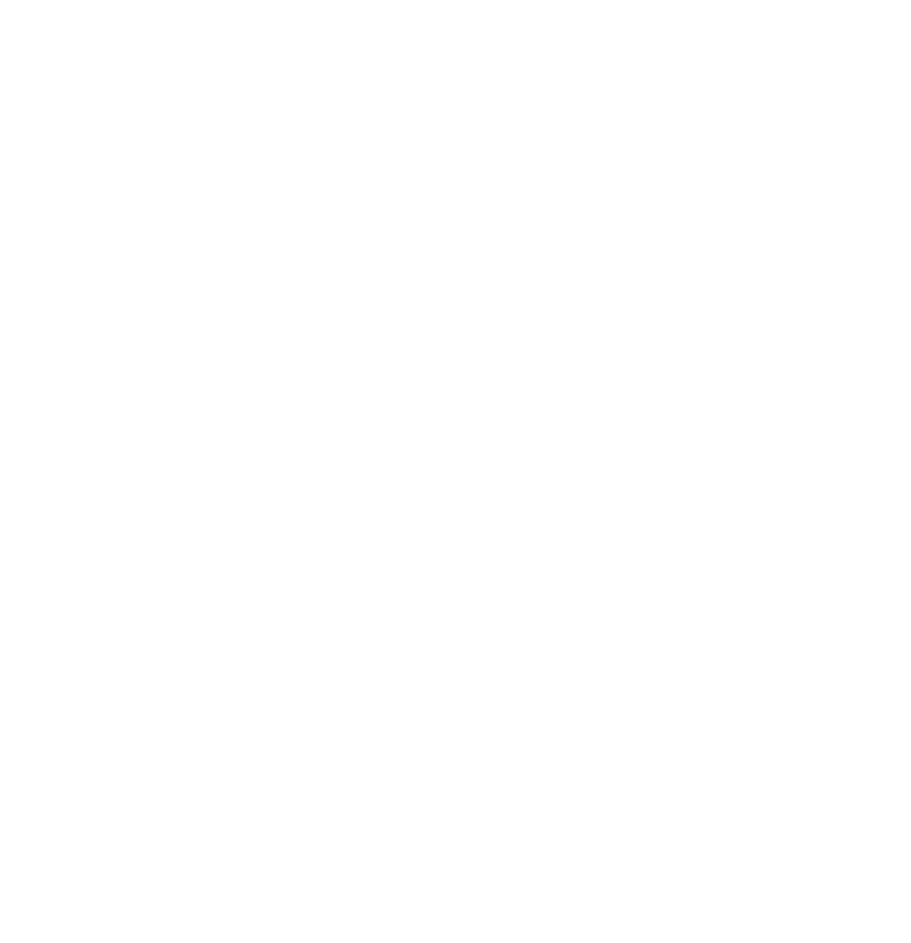
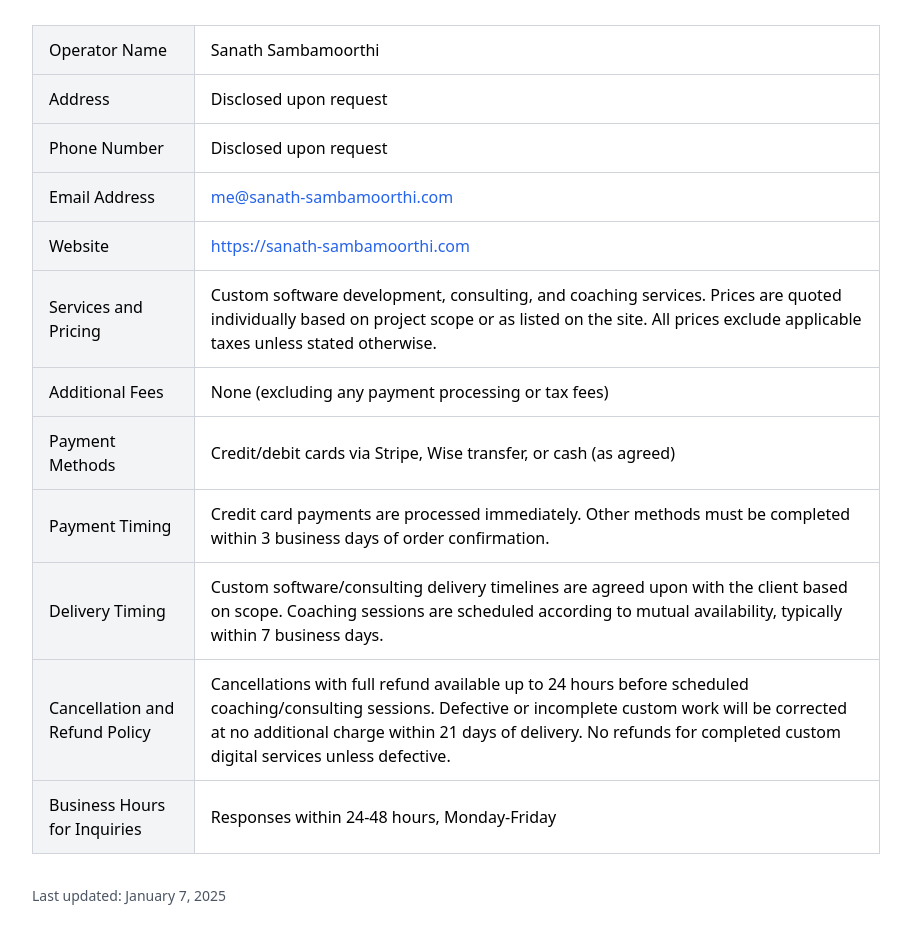
Before and after one commit to Gadget-Software/website, a SvelteKit app: page /commerce-disclosure in a window 1280 px wide. Before the commit this address had no page. Shown: the part 243-1186 px from the top of the page, without its empty margins (184-1095 px from the left). Before the commit the page ends 800 px from the top, so only its background shows below. Built offline with nearby package versions, Linux system fonts and the light colour scheme.

Commit message:
Add commerce disclosure page
This file provides a comprehensive commerce disclosure in accordance with Japan's Specified Commercial Transactions Act, detailing operator information, services, pricing, and policies.

```diff
--- /dev/null
+++ b/src/routes/commerce-disclosure/+page.svelte
@@ -0,0 +1,90 @@
+<script>
+  const year = new Date().getFullYear();
+</script>
+
+<svelte:head>
+  <title>Commerce Disclosure - Sanath Sambamoorthi</title>
+  <meta name="description" content="Commerce disclosure in accordance with Japan's Specified Commercial Transactions Act." />
+</svelte:head>
+
+<div class="max-w-4xl mx-auto px-6 py-12">
+  <h1 class="text-3xl font-bold mb-8">Commerce Disclosure</h1>
+  <p class="mb-6 text-gray-700">
+    This disclosure is provided in accordance with Japan's Act on Specified Commercial Transactions (特定商取引法に基づく表示).
+  </p>
+
+  <div class="overflow-x-auto">
+    <table class="min-w-full border-collapse border border-gray-300">
+      <tbody>
+        <tr>
+          <th class="border border-gray-300 px-4 py-3 bg-gray-100 text-left font-medium">Operator Name</th>
+          <td class="border border-gray-300 px-4 py-3">Sanath Sambamoorthi</td>
+        </tr>
+        <tr>
+          <th class="border border-gray-300 px-4 py-3 bg-gray-100 text-left font-medium">Address</th>
+          <td class="border border-gray-300 px-4 py-3">Disclosed upon request</td>
+        </tr>
+        <tr>
+          <th class="border border-gray-300 px-4 py-3 bg-gray-100 text-left font-medium">Phone Number</th>
+          <td class="border border-gray-300 px-4 py-3">Disclosed upon request</td>
+        </tr>
+        <tr>
+          <th class="border border-gray-300 px-4 py-3 bg-gray-100 text-left font-medium">Email Address</th>
+          <td class="border border-gray-300 px-4 py-3">
+            <a href="mailto:me@sanath-sambamoorthi.com" class="text-blue-600 hover:underline">
+              me@sanath-sambamoorthi.com
+            </a>
+          </td>
+        </tr>
+        <tr>
+          <th class="border border-gray-300 px-4 py-3 bg-gray-100 text-left font-medium">Website</th>
+          <td class="border border-gray-300 px-4 py-3">
+            <a href="https://sanath-sambamoorthi.com" class="text-blue-600 hover:underline">
+              https://sanath-sambamoorthi.com
+            </a>
+          </td>
+        </tr>
+        <tr>
+          <th class="border border-gray-300 px-4 py-3 bg-gray-100 text-left font-medium">Services and Pricing</th>
+          <td class="border border-gray-300 px-4 py-3">
+            Custom software development, consulting, and coaching services. Prices are quoted individually based on project scope or as listed on the site. All prices exclude applicable taxes unless stated otherwise.
+          </td>
+        </tr>
+        <tr>
+          <th class="border border-gray-300 px-4 py-3 bg-gray-100 text-left font-medium">Additional Fees</th>
+          <td class="border border-gray-300 px-4 py-3">None (excluding any payment processing or tax fees)</td>
+        </tr>
+        <tr>
+          <th class="border border-gray-300 px-4 py-3 bg-gray-100 text-left font-medium">Payment Methods</th>
+          <td class="border border-gray-300 px-4 py-3">Credit/debit cards via Stripe, Wise transfer, or cash (as agreed)</td>
+        </tr>
+        <tr>
+          <th class="border border-gray-300 px-4 py-3 bg-gray-100 text-left font-medium">Payment Timing</th>
+          <td class="border border-gray-300 px-4 py-3">
+            Credit card payments are processed immediately. Other methods must be completed within 3 business days of order confirmation.
+          </td>
+        </tr>
+        <tr>
+          <th class="border border-gray-300 px-4 py-3 bg-gray-100 text-left font-medium">Delivery Timing</th>
+          <td class="border border-gray-300 px-4 py-3">
+            Custom software/consulting delivery timelines are agreed upon with the client based on scope. Coaching sessions are scheduled according to mutual availability, typically within 7 business days.
+          </td>
+        </tr>
+        <tr>
+          <th class="border border-gray-300 px-4 py-3 bg-gray-100 text-left font-medium">Cancellation and Refund Policy</th>
+          <td class="border border-gray-300 px-4 py-3">
+            Cancellations with full refund available up to 24 hours before scheduled coaching/consulting sessions. Defective or incomplete custom work will be corrected at no additional charge within 21 days of delivery. No refunds for completed custom digital services unless defective.
+          </td>
+        </tr>
+        <tr>
+          <th class="border border-gray-300 px-4 py-3 bg-gray-100 text-left font-medium">Business Hours for Inquiries</th>
+          <td class="border border-gray-300 px-4 py-3">Responses within 24-48 hours, Monday-Friday</td>
+        </tr>
+      </tbody>
+    </table>
+  </div>
+
+  <p class="mt-8 text-sm text-gray-600">
+    Last updated: January 7, {year}
+  </p>
+</div>
```
